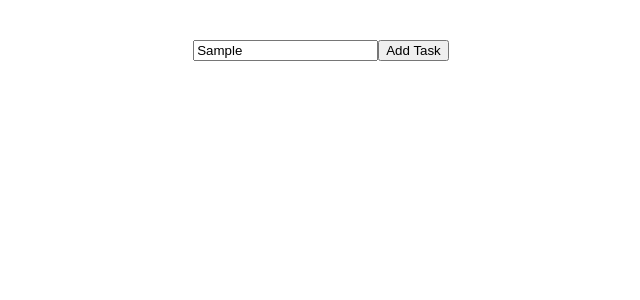
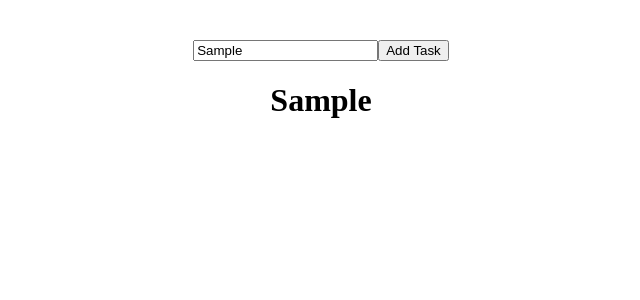
Before and after one commit to tla111/react-course-pedrotech, a React (Vite) app in the folder frontend/: page / in a window 1280 px wide. Both pictures are taken after typing "Sample" into the empty fields and a click on the button "Add Task". Shown: the top 300 px of the page, without its empty margins (319-959 px from the left). Built offline with nearby package versions, Linux system fonts and the light colour scheme.

Commit message:
use map to render todoList

```diff
--- a/frontend/src/App5.jsx
+++ b/frontend/src/App5.jsx
@@ -11,8 +11,7 @@ const App5 = () => {
     }
 
     const addTask = () => {
-        const newTodoList = [...todoList, newTask]
-        setTodoList(newTodoList)
+        setTodoList([...todoList, newTask])
     }
 
     console.log(todoList);
@@ -24,7 +23,9 @@ const App5 = () => {
                 <button onClick={addTask}>Add Task</button>
             </div>
             <div className="list">
-
+                {todoList.map((task) => (
+                    <h1>{task}</h1>
+                ))}
             </div>
         </div>
     )
```
